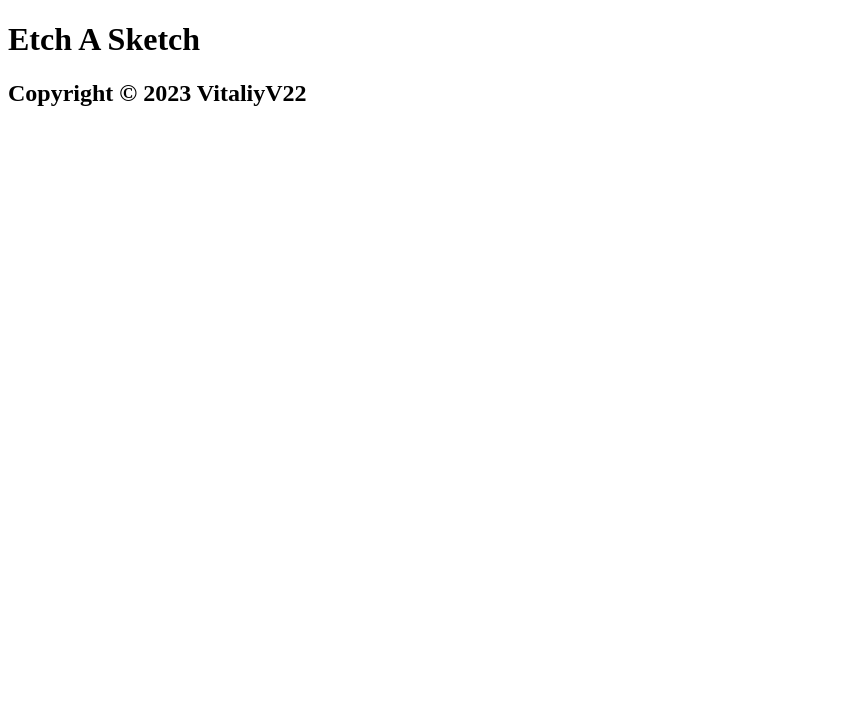
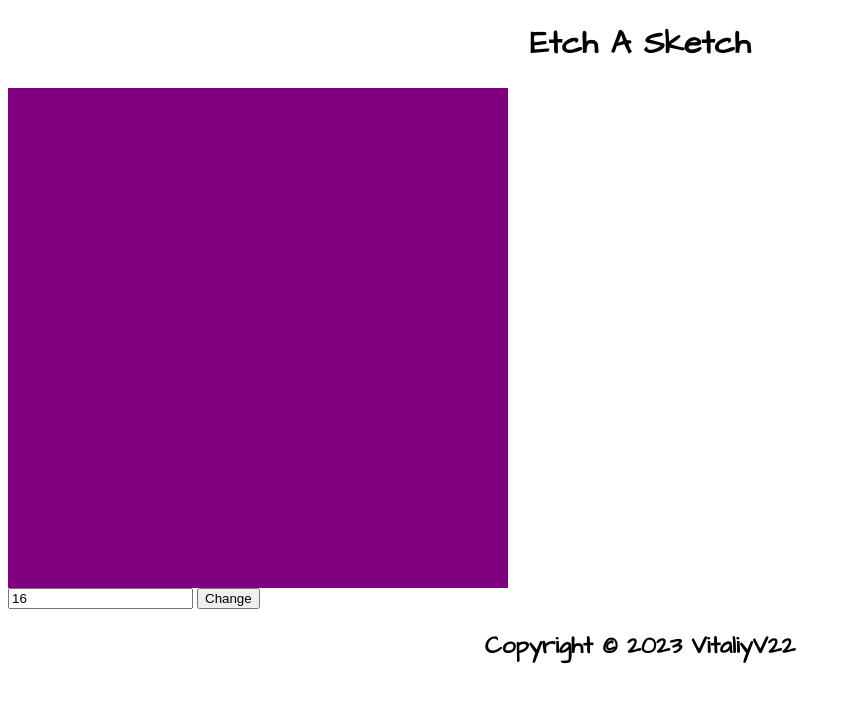
Before and after one commit to VitaliyV22/Etch-a-Sketch, a plain HTML site: page index.html in a window 1280 px wide. Shown: the whole page, without its empty margins (0-851 px from the left). Drawn offline with Linux system fonts and the light colour scheme.

Commit message:
added board & paint function

```diff
--- a/app.js
+++ b/app.js
@@ -0,0 +1,25 @@
+function createBoard(size) {
+
+let board = document.querySelector('.board')
+board.style.gridTemplateColumns = `repeat(${size} , 1fr)`
+board.style.gridTemplateRows = `repeat(${size} , 1fr)`
+
+for (x=0 ; x < 256 ; x++) {
+    let square= document.createElement("div")
+    square.style.backgroundColor = "purple"
+    square.setAttribute("id", "square")
+    square.addEventListener("mouseover", () => {
+        square.style.backgroundColor = "white"
+    })
+    board.insertAdjacentElement("beforeend", square)
+}
+
+
+}
+
+createBoard(16)
+
+function changeSize(input) {
+    createBoard(input)
+
+}
--- a/index.html
+++ b/index.html
@@ -5,17 +5,32 @@
     <meta name="viewport" content="width=device-width, initial-scale=1.0">
     <link rel="stylesheet" href="/styles.css">
     <link rel="icon" type="image/x-icon" href="/icons8-pencil-100.png">
+    <link href="https://fonts.googleapis.com/css2?family=Architects+Daughter&display=swap" rel="stylesheet">
 
     <title>Etch-a-Sketch</title>
 </head>
 <body>
     <div class="header">
         <h1>Etch A Sketch</h1>
-    </div>
-    <div class="footer">
-        <h2>Copyright © 2023 VitaliyV22</h2>
 
     </div>
 
+    <div class="content">
+        <div class="board"></div>
+        <div>
+            <input type="text" placeholder="Size of Board" value="16" onchange="changeSize"(this.value)"></input>
+            <button onclick="changeSize()">Change</button>
+        </div>
+    </div>
+
+
+
+
+
+  <div class="footer">
+        <h2>Copyright © 2023 VitaliyV22</h2>
+    </div>
+
 </body>
+<script src="/app.js"></script>
 </html>
--- a/styles.css
+++ b/styles.css
@@ -0,0 +1,19 @@
+.header {
+    text-align: center;
+    font-family: Architects Daughter ;
+}
+
+.footer {
+    text-align: center;
+    font-family: Architects Daughter;
+}
+
+.board {
+    width: 500px;
+    height: 500px;
+    display: grid;
+}
+
+.square {
+    background-color: blue;
+}
```
